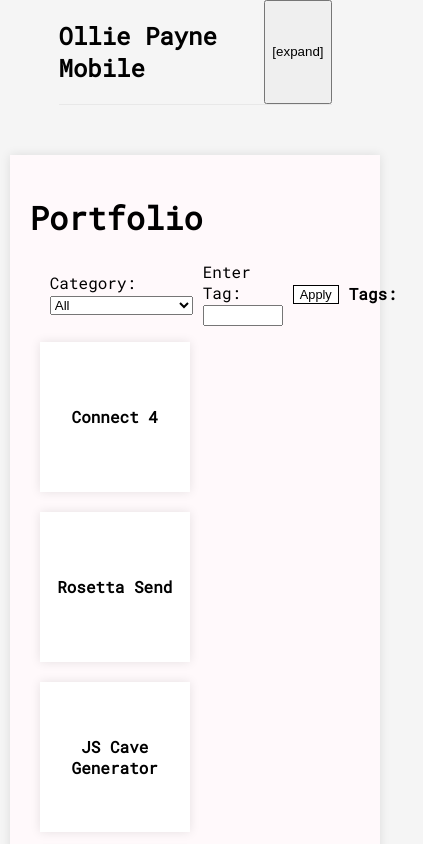
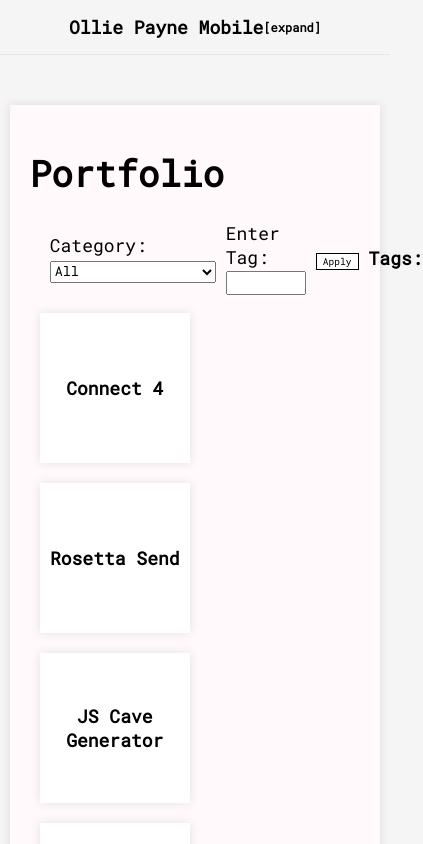
Before and after one commit to olliepayne/ollie-portfolio-rebuild, a Next.js app: page /portfolio in a window 390 px wide. Shown: the top 844 px of the page, 423 px wide, since content can reach past the window. Built offline with nearby package versions, Linux system fonts and the light colour scheme.

Commit message:
begin implementing mobile navbar and further responsiveness

```diff
--- a/components/MobileNavbar.tsx
+++ b/components/MobileNavbar.tsx
@@ -13,13 +13,13 @@ const Navbar = () => {
   return (
     <nav className={styles.navbar}>
       <div className={styles.top}>
-        <Link href="/"><a><h1>Ollie Payne Mobile</h1></a></Link>
-        <button onClick={handleOpen}>{isOpen ? '[collapse]' : '[expand]' }</button>
+        <Link href="/"><a className={styles.title}><h1>Ollie Payne Mobile</h1></a></Link>
+        <p className={styles.openBtn} onClick={handleOpen}>{isOpen ? '[collapse]' : '[expand]' }</p>
       </div>
       {isOpen &&
         <ul className={styles.navLinksList}>
-          <li><Link href="/portfolio"><a className={styles.navLink}>Portfolio</a></Link></li>
-          <li><Link href="/contact"><a className={styles.navLink}>Contact</a></Link></li>
+          <li className={styles.navListItem}><Link href="/portfolio"><a className={styles.navLink}>Portfolio</a></Link></li>
+          <li className={styles.navListItem}><Link href="/contact"><a className={styles.navLink}>Contact</a></Link></li>
         </ul>
       }
     </nav>
--- a/pages/portfolio/index.tsx
+++ b/pages/portfolio/index.tsx
@@ -65,8 +65,10 @@ const Portfolio = ({ filters, entries }) => {
 
     const newTags: string[] = appliedTags.slice()
     if (formData.tag !== "") {
-      newTags.push(formData.tag)
-      setAppliedTags(newTags)
+      if (!appliedTags.includes(formData.tag)) {
+        newTags.push(formData.tag)
+        setAppliedTags(newTags)
+      }
     }
 
     filterContent(newCategory, newTags)
--- a/styles/MobileNavbar.module.css
+++ b/styles/MobileNavbar.module.css
@@ -3,24 +3,44 @@
   flex-direction: column;
   align-items: center;
   border-bottom: 1px rgb(232, 232, 232) solid;
-  width: 70%;
   margin: 0 auto;
 }
 
 .top {
   display: flex;
+  justify-content: space-between;
+  align-items: center;
+}
+
+.title {
+  font-size: 1rem;
+}
+
+.openBtn {
+  padding: none;
+  font-weight: bold;
+  font-size: 1rem;
+}
+
+.openBtn:hover {
+  border-bottom: 1px solid rgb(255, 172, 197);
 }
 
 .navLinksList {
   list-style-type: none;
   padding: 0;
   display: flex;
-  justify-content: space-around;
+  flex-direction: column;
+  align-items: flex-start;
+}
+
+.navListItem {
+  background-color: wheat;
 }
 
 .navLink {
   position: relative;
-  font-size: 1.2rem;
+  font-size: 1.5rem;
   margin-right: 2.5rem;
 }
 
--- a/styles/globals.css
+++ b/styles/globals.css
@@ -4,7 +4,7 @@ html,
 body {
   padding: 0;
   margin: 0;
-  font-family: 'Roboto Mono', monospace;
+  font-size: 18px;
   background-color: whitesmoke;
 }
 
@@ -14,6 +14,7 @@ a {
 }
 
 * {
+  font-family: 'Roboto Mono', monospace;
   box-sizing: border-box;
 }
 
@@ -24,3 +25,15 @@ a {
   padding: 20px 20px;
   background-color: rgb(255, 249, 251);
 }
+
+@media (max-width: 768px) {
+  html {
+    font-size: 14px;
+  }
+}
+
+@media (max-width: 480px) {
+  html {
+    font-size: 12px;
+  }
+}
```
